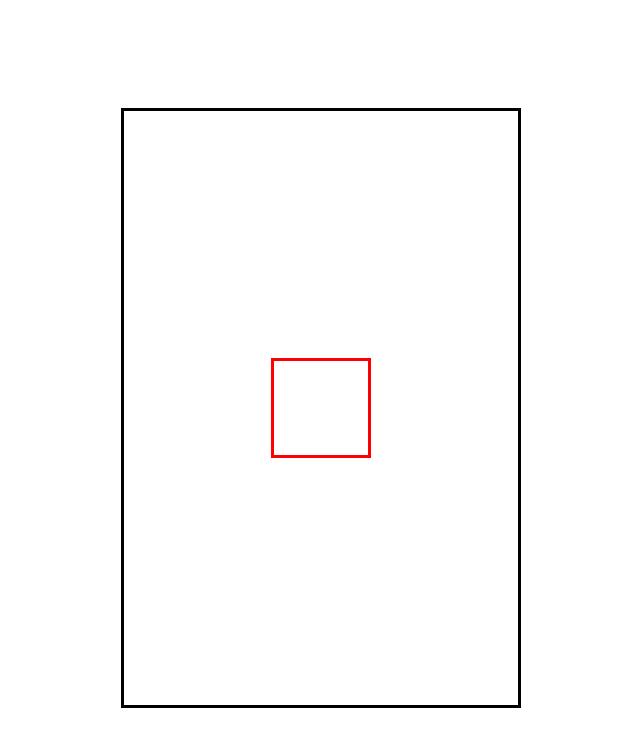
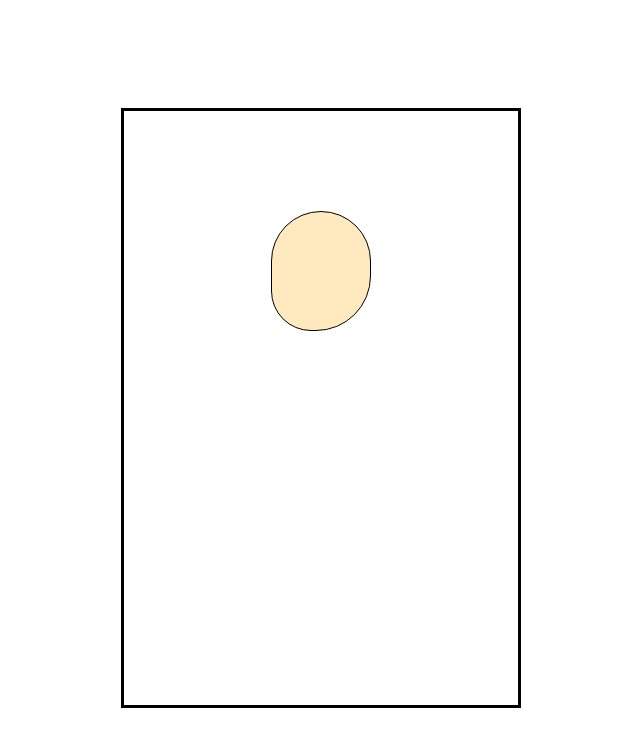
Before and after one commit to JonahFidel/css-me, a plain HTML site: page index.html in a window 1280 px wide. Shown: the whole page, without its empty margins (319-959 px from the left). Drawn offline with Linux system fonts and the light colour scheme.

Commit message:
facial features

```diff
--- a/index.html
+++ b/index.html
@@ -9,7 +9,14 @@
 </head>
 <body>
     <div class="me">
-        <div class="head"></div>
+        <div class="head">
+            <div class="eye"></div>
+            <div class="eye"></div>
+            <div class="ear"></div>
+            <div class="ear"></div>
+            <div class="nose"></div>
+            <div class="mouth"></div>
+        </div>
     </div>
 </body>
 </html>
--- a/styles.css
+++ b/styles.css
@@ -15,10 +15,15 @@ body {
     display: flex;
     justify-content: center;
     align-items: center;
+    position: relative;
 }
 
 .head {
-    border: 3px solid red;
+    border: .5px solid black;
+    background: rgb(255, 234, 192);
     width: 100px;
-    height: 100px;
+    height: 120px;
+    position: absolute;
+    top: 100px;
+    border-radius: 100px 100px 110px 80px;
 }
```
